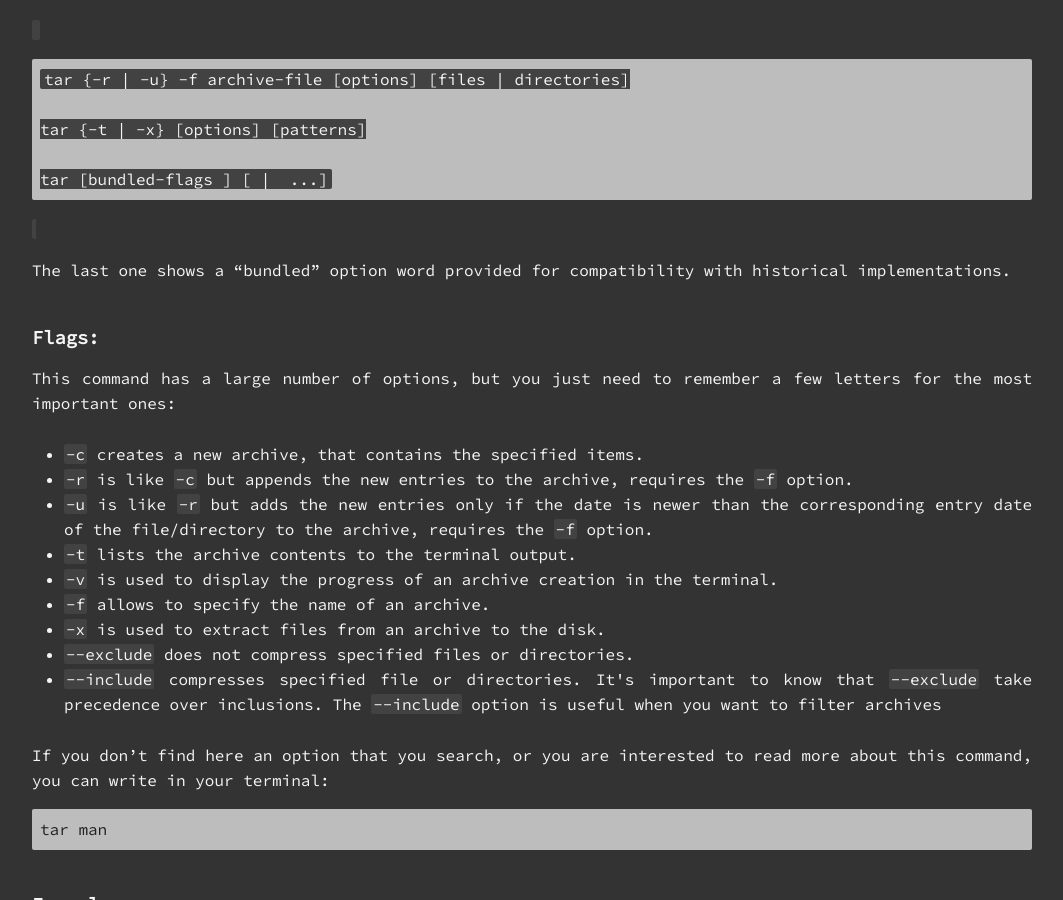
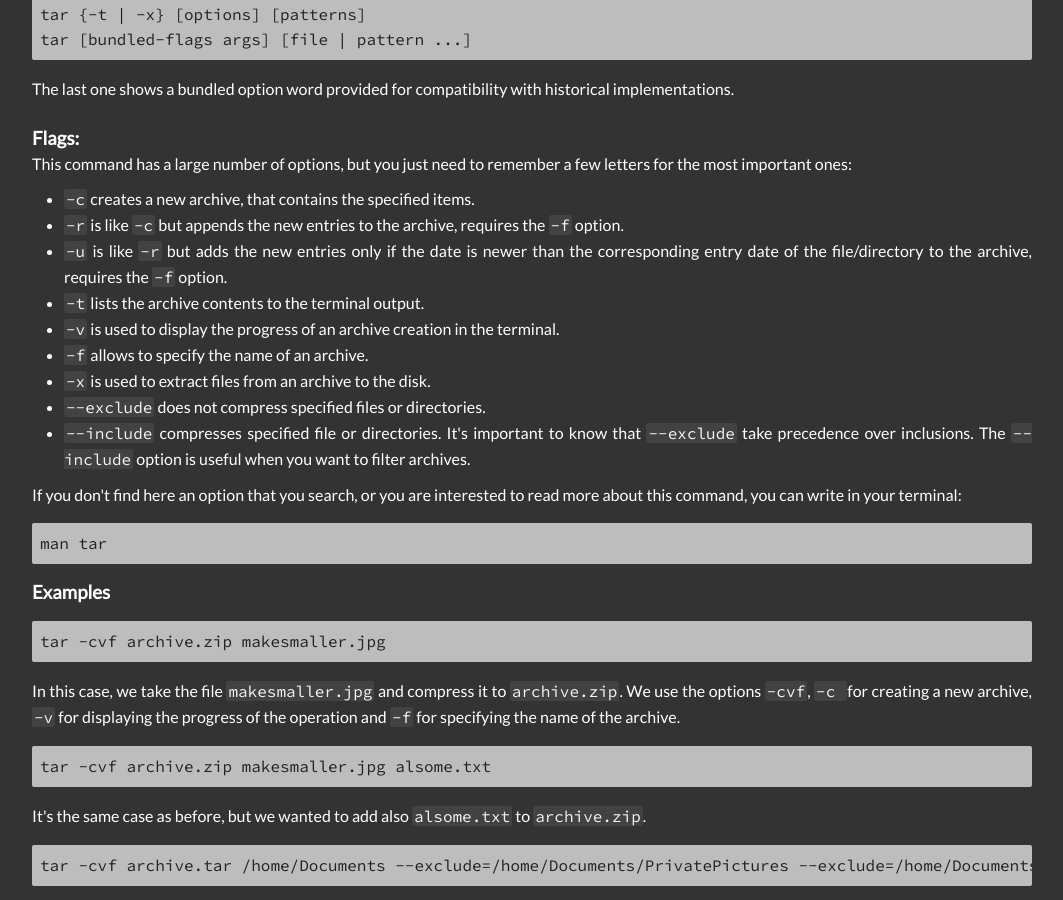
Before and after one commit to bvlj/usi_sa1_theshell_ch, a Jekyll site: the page built from site/pages/cmd/interm/tar.html, in a window 1280 px wide and 900 px high, scrolled down 450 px. Shown: the whole window, without its empty margins (108-1171 px from the left). Built offline with Jekyll 4.4.1, drawn with Linux system fonts in a browser that asks for light colours; nearby versions of some CDN libraries; some web fonts are replaced; comment, search, counter and statistics services are not loaded; some of the changed text lies outside the part shown.

Commit message:
interm: update tar page (by @brunnn)
git-svn-id: svn+ssh://atelier.inf.usi.ch/home/bevilj/group-1@243 a672b425-5310-4d7a-af5c-997e18724b81

```diff
--- a/site/pages/cmd/interm/tar.html
+++ b/site/pages/cmd/interm/tar.html
@@ -7,62 +7,110 @@
 title: tar
 ---
 
-<p>The <code>tar</code> command is used to create and manipulate streaming archive files, in
+The <code>tar</code> command is used to create and manipulate streaming archive files, in
 other words it is used to compress and extract files and directories. He can
 extract from many file formats like: tar, pax, cpio, zio, jar, ar and ISO 9660
-  cdrom images and create tar, pax, cpio, ar, and shar archives.</p>
-<br>
+cdrom images and create tar, pax, cpio, ar, and shar archives.<br><br>
 
 <h3>Usage:</h3>
 
-<p>There are different syntaxes for this command:</p>
-<pre>tar {-c} [options] [files | directories]</pre>
-<p>The first one is the default syntax. Where <code>{-c}</code> stays for the
-  creation of a new archive, <code>[options]<code> for the different flags that
+There are different syntaxes for this command:
+
+<pre>
+tar {-c} [options] [files | directories]
+</pre>
+
+The first one is the default syntax. Where <code>{-c}</code> stays for the
+creation of a new archive, <code>[options]</code> for the different flags that
 we can use, <code>[files | directories]</code> for the files or directories
-    that we want to compress.<p>
-<pre>tar {-r | -u} -f archive-file [options] [files | directories]<br>
-tar {-t | -x} [options] [patterns]<br>
-tar [bundled-flags <args>] [<file> | <pattern> ...]</pre>
-<p>The last one shows a “bundled” option word provided for compatibility with
-  historical implementations.</p>
-<br>
+what we want to compress.
+
+<pre>
+tar {-r | -u} -f archive-file [options] [files | directories]
+tar {-t | -x} [options] [patterns]
+tar [bundled-flags args] [file | pattern ...]
+</pre>
+
+The last one shows a bundled option word provided for compatibility with
+historical implementations.<br><br>
 
 <h3>Flags:</h3>
 
-<p>This command has a large number of options, but you just need to remember a
-  few letters for the most important ones:</p>
+This command has a large number of options, but you just need to remember a
+few letters for the most important ones:
 
 <ul>
     <li><code>-c</code> creates a new archive, that contains the specified items.</li>
     <li><code>-r</code> is like <code>-c</code> but appends the new entries to the
-     archive, requires the <code>-f</code> option.</li>
+        archive, requires the <code>-f</code> option.
+    </li>
     <li><code>-u</code> is like <code>-r</code> but adds the new entries only if
         the date is newer than the corresponding entry date of the file/directory to
-    the archive, requires the <code>-f</code> option.</li>
+        the archive, requires the <code>-f</code> option.
+    </li>
     <li><code>-t</code> lists the archive contents to the terminal output.</li>
     <li><code>-v</code> is used to display the progress of an archive creation in
-    the terminal.</li>
+        the terminal.
+    </li>
     <li><code>-f</code> allows to specify the name of an archive.</li>
     <li><code>-x</code> is used to extract files from an archive to the disk.</li>
     <li><code>--exclude</code> does not compress specified files or directories.</li>
     <li><code>--include</code> compresses specified file or directories. It's
         important to know that <code>--exclude</code> take precedence over inclusions.
-    The <code>--include</code> option is useful when you want to filter archives</li>
+        The <code>--include</code> option is useful when you want to filter archives.
+    </li>
 </ul>
 
-<p>If you don’t find here an option that you search, or you are interested to read
-more about this command, you can write in your terminal:<p>
-<pre>tar man</pre>
-<br>
+If you don't find here an option that you search, or you are interested to read
+more about this command, you can write in your terminal:
 
-<h3>Example:</h3>
-<pre>tar -cvf archive.zip makesmaller.jpg</pre>
-<p>In this case, we take the file <code>makesmaller.jpg</code> and compress it
+<pre>
+man tar
+</pre>
+
+<h3>Examples</h3>
+
+<pre>
+tar -cvf archive.zip makesmaller.jpg
+</pre>
+
+In this case, we take the file <code>makesmaller.jpg</code> and compress it
 to <code>archive.zip</code>. We use the options <code>-cvf</code>, <code>-c </code>
 for creating a new archive, <code>-v</code> for displaying the progress of the
 operation and <code>-f</code> for specifying the name of the archive.
 
-<pre>tar -cvf archive.zip makesmaller.jpg alsome.txt</pre>
-<p>It’s the same case as before, but we wanted to add also <code>alsome.txt</code>
+<pre>
+tar -cvf archive.zip makesmaller.jpg alsome.txt
+</pre>
+It's the same case as before, but we wanted to add also <code>alsome.txt</code>
 to <code>archive.zip</code>.
+
+<pre>
+tar -cvf archive.tar /home/Documents --exclude=/home/Documents/PrivatePictures --exclude=/home/Documents/notme.txt
+</pre>
+
+With this command we can create an archive named <code>archive.tar</code> of
+the <code>/home/Documents directory</code>, but we won't include the
+<code>PrivatePictures</code> directory and the file <code>notme.txt</code>,
+both are contained in <code>/home/Documents</code>.
+
+<pre>
+tar -cvf archive.tar /home/Music --exclude=*.mp4
+</pre>
+
+In this special case we exclude from the <code>archive.tar</code>all the
+files which ends in .mp4 and are contained in the directory <code>/home/Music</code>.
+
+<pre>
+tar -cvf archive.zip /home/Music --include=*.mp3
+</pre>
+
+In this case we include only the files from the directory <code>/home/Music</code>
+that ends in .mp3 to the <code>archive.zip</code>.
+
+<pre>
+tar -xvf archive.zip
+</pre>
+It's the same as the archive creation command we used above in the first
+example, except the <code>-x</code> option replaces the <code>-c</code> option.
+This specifies you want to extract an archive instead of creating one.
```
Lines whose indentation alone changed are shown as unchanged.
